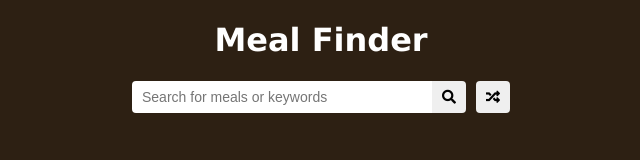
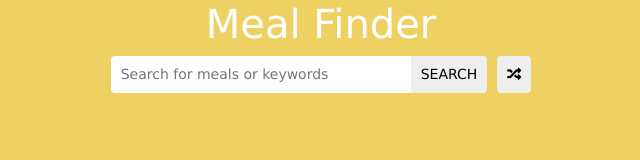
Before and after one commit to muhashin789/cooking-master, a plain HTML site: page index.html in a window 1280 px wide. Shown: the whole page, without its empty margins (319-959 px from the left). Drawn offline with nearby package versions, Linux system fonts and the light colour scheme.

Commit message:
final code sent

```diff
--- a/index.html
+++ b/index.html
@@ -11,16 +11,18 @@
       rel="stylesheet"
       href="https://cdnjs.cloudflare.com/ajax/libs/font-awesome/5.15.1/css/all.min.css"
     />
+    <link href="https://cdn.jsdelivr.net/npm/bootstrap@5.0.0-beta2/dist/css/bootstrap.min.css" rel="stylesheet" integrity="sha384-BmbxuPwQa2lc/FVzBcNJ7UAyJxM6wuqIj61tLrc4wSX0szH/Ev+nYRRuWlolflfl" crossorigin="anonymous">
     <link rel="stylesheet" href="style.css" />
   </head>
   <body>
+
       <div class="container">
           <h1>Meal Finder</h1>
           <div class="flex">
               <form class="flex" id="submit">
                 <input type="text" id="search" placeholder="Search for meals or keywords">
-                <button class="search-btn" type="submit">
-                    <i class="fas fa-search"></i>
+                <button class="search-btn" type="submit">SEARCH
+                    <!-- <i class="fas fa-search"></i> -->
                 </button>
               </form>
               <button class="random-btn" id="random">
@@ -32,6 +34,10 @@
           <div id="single-meal"></div>
       </div>
     <!-- javascript file -->
+    <script src="https://cdn.jsdelivr.net/npm/bootstrap@5.0.0-beta2/dist/js/bootstrap.bundle.min.js" integrity="sha384-b5kHyXgcpbZJO/tY9Ul7kGkf1S0CWuKcCD38l8YkeH8z8QjE0GmW1gYU5S9FOnJ0" crossorigin="anonymous"></script>
+
+    <script src="https://cdn.jsdelivr.net/npm/@popperjs/core@2.6.0/dist/umd/popper.min.js" integrity="sha384-KsvD1yqQ1/1+IA7gi3P0tyJcT3vR+NdBTt13hSJ2lnve8agRGXTTyNaBYmCR/Nwi" crossorigin="anonymous"></script>
+    <script src="https://cdn.jsdelivr.net/npm/bootstrap@5.0.0-beta2/dist/js/bootstrap.min.js" integrity="sha384-nsg8ua9HAw1y0W1btsyWgBklPnCUAFLuTMS2G72MMONqmOymq585AcH49TLBQObG" crossorigin="anonymous"></script>
     <script src="script.js"></script>
   </body>
 </html>
--- a/style.css
+++ b/style.css
@@ -3,7 +3,7 @@
 }
 
 body{
-    background: #2d2013;
+    background: #EDD263;
     color: #fff;
     font-family: Verdana, Geneva, Tahoma, sans-serif;
     margin: 0;
```
